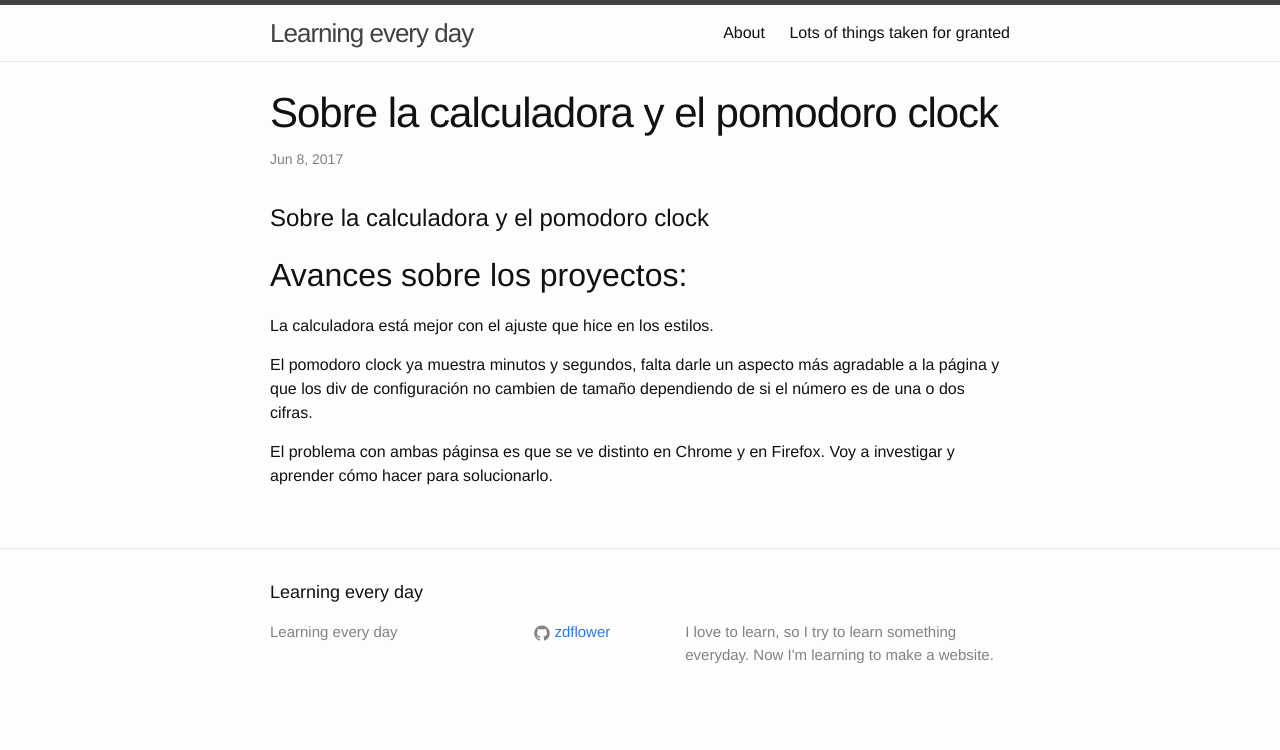
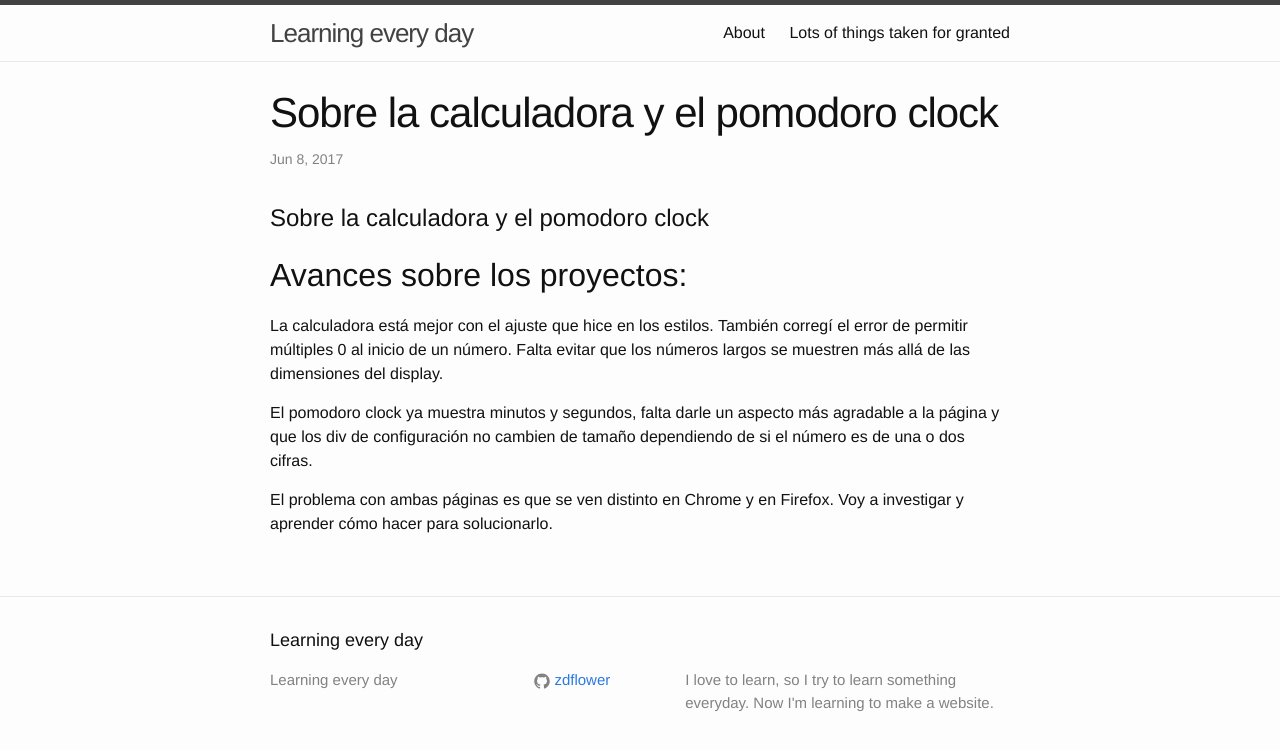
Before and after one commit to zdflower/zdflower.github.io, a Jekyll site: the page built from _posts/2017-06-08-Sobre-la-calculadora-y-el-pomodoro-clock.markdown, in a window 1280 px wide. Shown: the top 750 px of the page. Built offline with Jekyll 4.4.1, drawn with Linux system fonts in a browser that asks for light colours.

Commit message:
Create 2017-06-08-Sobre-la-calculadora-y-el-pomodoro-clock.markdown

```diff
--- a/_posts/2017-06-08-Sobre-la-calculadora-y-el-pomodoro-clock.markdown
+++ b/_posts/2017-06-08-Sobre-la-calculadora-y-el-pomodoro-clock.markdown
@@ -8,8 +8,8 @@ date:   2017-06-08
 
 ## Avances sobre los proyectos:
 
-La calculadora está mejor con el ajuste que hice en los estilos.
+La calculadora está mejor con el ajuste que hice en los estilos. También corregí el error de permitir múltiples 0 al inicio de un número. Falta evitar que los números largos se muestren más allá de las dimensiones del display.
 
 El pomodoro clock ya muestra minutos y segundos, falta darle un aspecto más agradable a la página y que los div de configuración no cambien de tamaño dependiendo de si el número es de una o dos cifras.
 
-El problema con ambas páginsa es que se ve distinto en Chrome y en Firefox. Voy a investigar y aprender cómo hacer para solucionarlo.
+El problema con ambas páginas es que se ven distinto en Chrome y en Firefox. Voy a investigar y aprender cómo hacer para solucionarlo.
```
